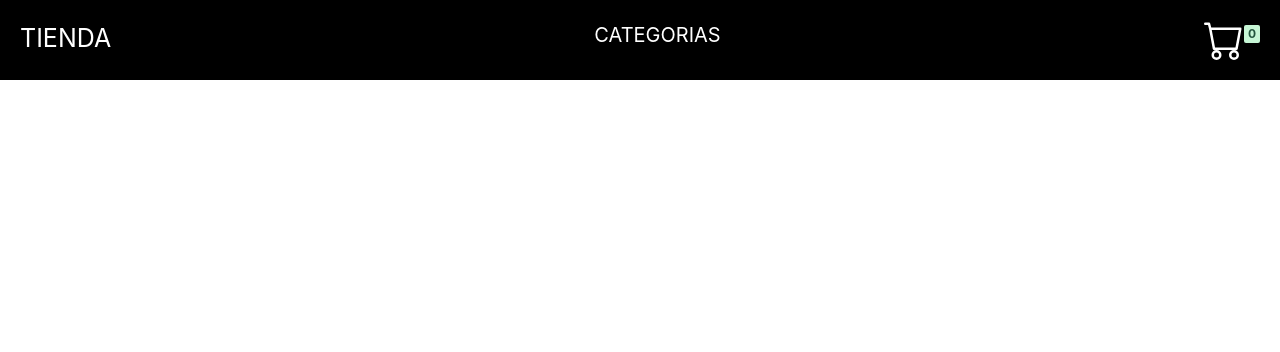
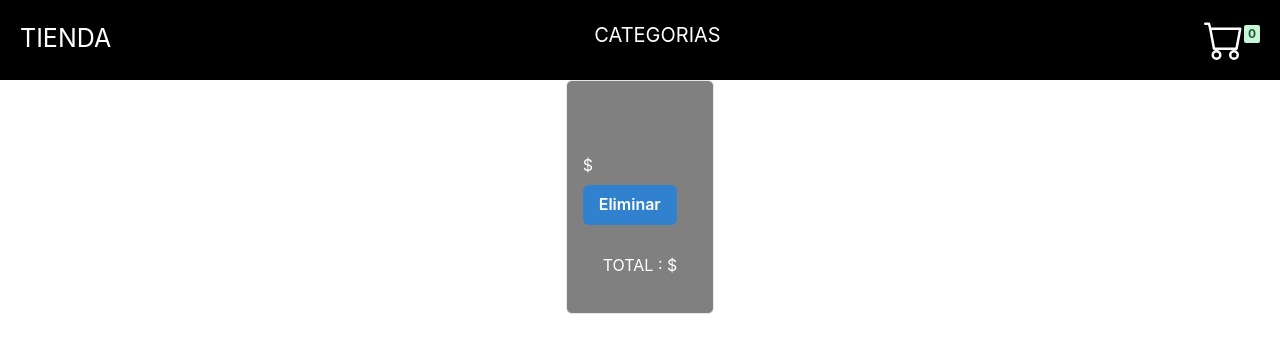
Before and after one commit to Alanjcab/React, a React (Vite) app: page /Cart in a window 1280 px wide. Before the commit this address had no page. Shown: the top 352 px of the page. Built offline with nearby package versions, Linux system fonts and the light colour scheme.

Commit message:
trabajando en el proyecto

```diff
--- a/src/App.jsx
+++ b/src/App.jsx
@@ -1,9 +1,11 @@
-import { BrowserRouter, Route, Routes } from "react-router-dom"
+import { BrowserRouter,Route, Routes } from "react-router-dom"
 import ItemsListContainer from "./components/ItemsListContainer"
 import NavBar from "./components/Navbar"
 import ItemDetailContainer from "./components/ItemDetailContainer"
 import ShoppingCartProvider from "./Contex/ShoppingCartContex"
-
+import CartWidget from "./components/CartWidget"
+import Cart from "./components/Cart"
+import Form from "./components/Form"
 
 
 export const App = () => {
@@ -12,13 +14,15 @@ export const App = () => {
       <ShoppingCartProvider>
         <NavBar/>
         <Routes>
+          <Route exact path ="/CartWidget" element={<CartWidget/>}/>
+          <Route exact path ="/Cart" element={<Cart/>}/>
           <Route exact path = '/' element={<ItemsListContainer/>}/>
           <Route exact path = '/product/:id' element={<ItemDetailContainer/>}/>
           <Route exact path = '/categoria/:categoria' element={<ItemsListContainer/>}/>
+          <Route exact path = '/Cart' element={<Form/>}/>
         </Routes>
       </ShoppingCartProvider>
     </BrowserRouter>
-
   )
 }
 export default App
--- a/src/components/Cart.jsx
+++ b/src/components/Cart.jsx
@@ -1,10 +1,33 @@
-import { Link } from "react-router-dom"
+import {Card,Stack,CardBody,Heading,CardFooter,Button,Text,Center, Box} from "@chakra-ui/react"
 
-const Cart = () => {
+const Cart = ({name, description, price}) => {
+
+
   return (
-    <Link to={"/Cart"}>
-        <div>Cart</div>
-    </Link>
+    <>
+    <Center p ="1 rem">
+        <Card
+  direction={{ base: 'column', sm: 'row' }}
+  overflow='hidden'
+  variant='outline'
+  bg='grey'
+  color='white'
+  p='4'
+>
+    <Stack>
+     <CardBody>
+        <Heading size='md'>{name}</Heading>
+     </CardBody>
+       <Text>{description}</Text>
+       <Text>$ {price}</Text>
+       <Box><Button variant='solid' colorScheme='blue'>Eliminar</Button></Box>
+     <CardFooter>
+       <Text>TOTAL : $</Text>
+      </CardFooter>
+    </Stack>
+  </Card>
+  </Center>
+    </>
   )
 }
 
--- a/src/components/CartWidget.jsx
+++ b/src/components/CartWidget.jsx
@@ -1,10 +1,17 @@
 import { Badge, Box, Flex, Divider} from "@chakra-ui/react"
+import { Link } from "react-router-dom"
+
 const CartWidget = () => {
+
   return (
+
         <Flex>
             <Box>
+                <Link to={"/Cart"}>
                 <svg xmlns="http://www.w3.org/2000/svg" width="40" height="40" fill="currentColor" className="bi bi-cart" viewBox="0 0 16 16"><path d="M0 1.5A.5.5 0 0 1 .5 1H2a.5.5 0 0 1 .485.379L2.89 3H14.5a.5.5 0 0 1 .491.592l-1.5 8A.5.5 0 0 1 13 12H4a.5.5 0 0 1-.491-.408L2.01 3.607 1.61 2H.5a.5.5 0 0 1-.5-.5zM3.102 4l1.313 7h8.17l1.313-7H3.102zM5 12a2 2 0 1 0 0 4 2 2 0 0 0 0-4zm7 0a2 2 0 1 0 0 4 2 2 0 0 0 0-4zm-7 1a1 1 0 1 1 0 2 1 1 0 0 1 0-2zm7 0a1 1 0 1 1 0 2 1 1 0 0 1 0-2z"/>
                 </svg>
+                </Link>
+
             </Box>
             <Divider/>
             <Box>
--- a/src/components/Form.jsx
+++ b/src/components/Form.jsx
@@ -1,7 +1,27 @@
+import { useState } from "react"
+import {Input,FormLabel,Button} from "@chakra-ui/react"
 
 const Form = () => {
+
+  const [nombre, setNombre] = useState("")
+  const [email, setEmail] = useState("")
+
+  const handleSubmit =(e)=>{
+    e.preventDefault()
+    console.log(nombre)
+    console.log(email)
+  }
+
   return (
-    <div>Form</div>
+  <>
+    <form onSubmit={handleSubmit}>
+    <FormLabel>Escriba su nombre</FormLabel>
+    <Input placeholder='Nombre' type="text" onChange={(e)=>setNombre(e.target.value)}/>
+    <FormLabel>Escriba su email</FormLabel>
+    <Input placeholder='Email' type='email' onChange={(e)=>setEmail(e.target.value)}/>
+    <Button type="submit" colorScheme='blue'>Enviar</Button>
+    </form>
+  </>
   )
 }
 
--- a/src/components/ItemDetails.jsx
+++ b/src/components/ItemDetails.jsx
@@ -1,5 +1,5 @@
 
-import {Card,Stack,CardBody,Heading,CardFooter,Text,Center, ButtonGroup} from "@chakra-ui/react"
+import {Card,Stack,CardBody,Heading,CardFooter,Text,Center, ButtonGroup, Flex} from "@chakra-ui/react"
 import { useParams } from "react-router-dom"
 import ItemCount from "./ItemCount"
 
@@ -15,6 +15,7 @@ const ItemDetails = ({ productos }) => {
             filterProduct.map((p)=>{
                 return (
                     <>
+
                     <Center p ="1 rem">
                     <Card
                   direction={{ base: 'column', sm: 'row' }}
@@ -38,6 +39,7 @@ const ItemDetails = ({ productos }) => {
                   </Stack>
                 </Card>
                 </Center>
+
                     </>
                   )
             })
--- a/src/components/Itemlist.jsx
+++ b/src/components/Itemlist.jsx
@@ -1,3 +1,4 @@
+import React from "react"
 import Item from "./Item"
 
 const Itemlist = ({ productos }) => {
@@ -21,4 +22,4 @@ const Itemlist = ({ productos }) => {
   )
 }
 
-export default Itemlist
+export default React.memo(Itemlist)
```
Also changed, not shown: src/components/Loader.jsx (added, +9 -0 lines).
